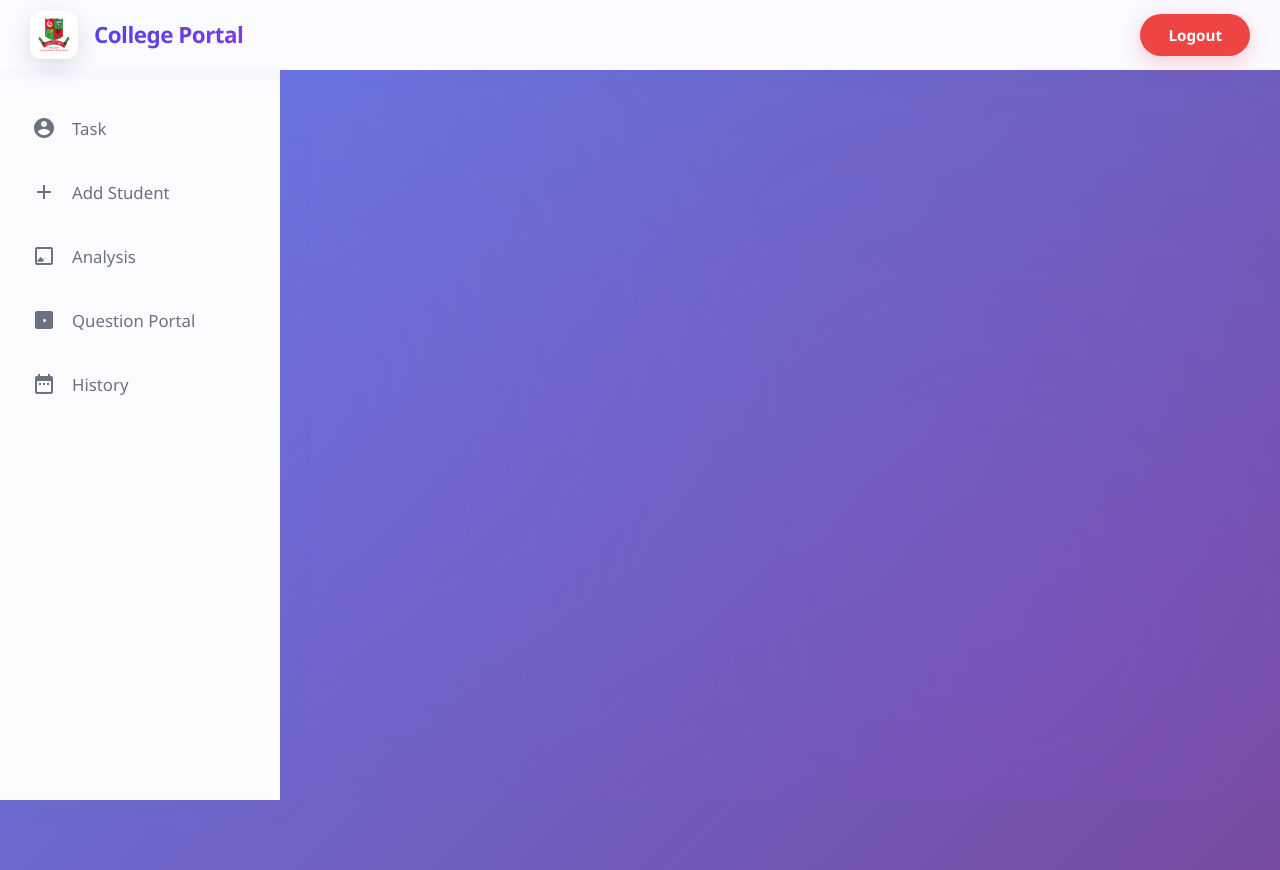
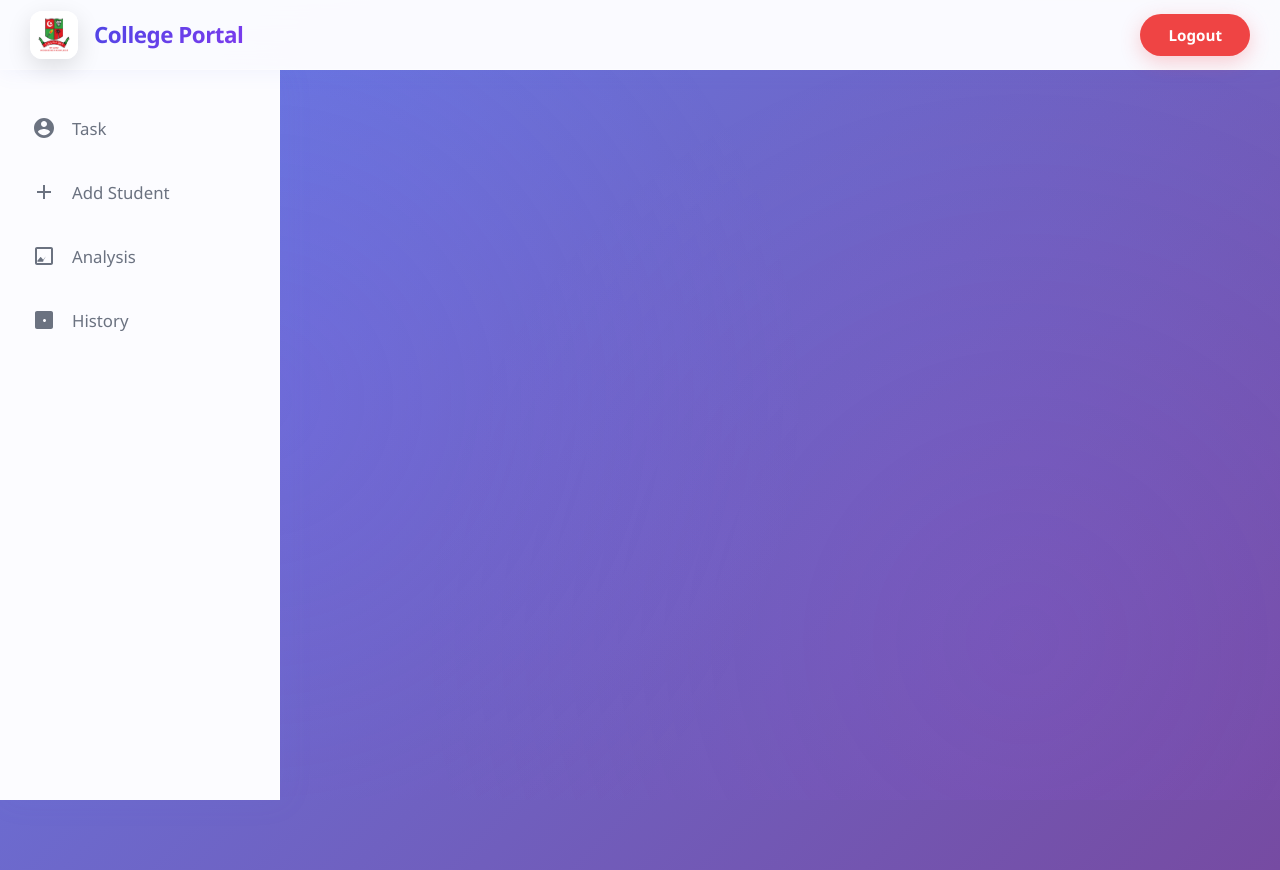
Before and after one commit to Raja-debug-tech/library-management, a React (Vite) app in the folder collegeproject/: page / in a window 1280 px wide. Built offline with nearby package versions, Linux system fonts and the light colour scheme.

Commit message:
staffdash board changed

```diff
--- a/collegeproject/src/StaffDashboard.jsx
+++ b/collegeproject/src/StaffDashboard.jsx
@@ -553,7 +553,7 @@ const StaffDashboard=()=>{
     <div onClick={()=>nav('task')}>Task</div>
     <div onClick={() => nav('addstudent')}>Add Student</div>
     <div onClick={()=>nav('analysis')}>Analysis</div>
-    <div onClick={()=>nav('quiz')}>Question Portal</div>
+    {/* <div onClick={()=>nav('quiz')}>Question Portal</div> */}
     <div onClick={()=>nav('')}>History</div>
   </aside>
 
```
